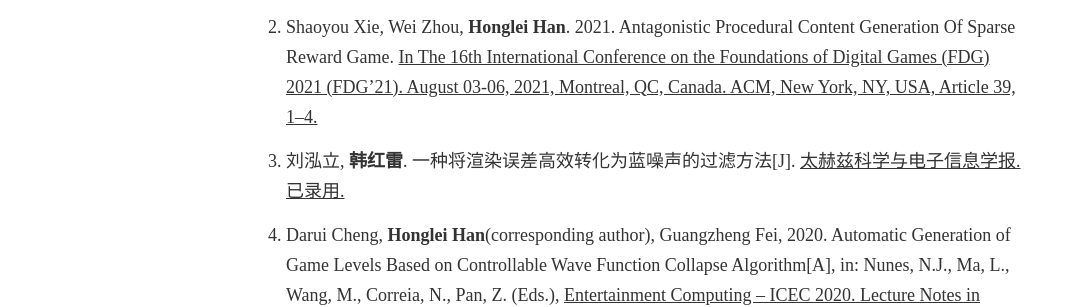
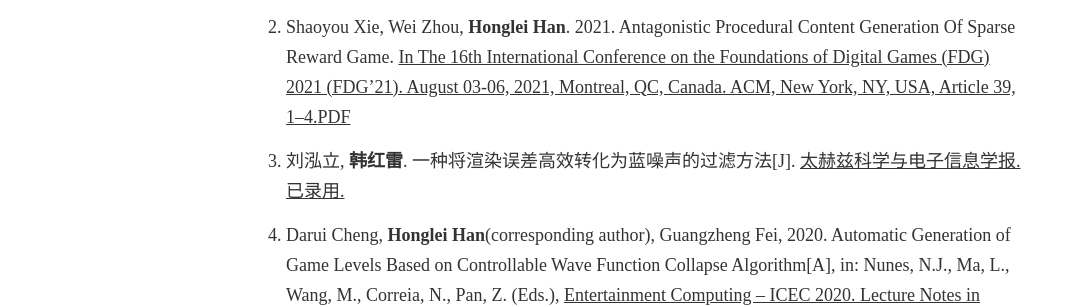
Before and after one commit to hanhonglei/hanhonglei.github.io, a Jekyll site: the page built from Publications.md, in a window 1280 px wide and 900 px high, scrolled down 560 px. Shown: the part 153-460 px from the top of the window, without its empty margins (0-1074 px from the left). Built offline with Jekyll 4.4.1, drawn with Linux system fonts in a browser that asks for light colours; nearby versions of some CDN libraries; some web fonts are replaced.

Commit message:
Update Publications.md

```diff
--- a/Publications.md
+++ b/Publications.md
@@ -11,7 +11,7 @@ permalink: /publications/
 
 ## Papers 论文:
 1. Hongli Liu, **Honglei Han**(corresponding author), Min Jiang(2021), Rank-1 Lattices for Efficient Path Integral Estimation[J]. Computer Graphics Forum[(Proceedings of Eurographics 2021)](https://diglib.eg.org/handle/10.1111/cgf142617), 40: 91-102. https://doi.org/10.1111/cgf.142617 [PDF]({{site.url}}/Resources/EG2021 Rank-1 Lattices for Efficient Path Integral Estimation.pdf)
-1. Shaoyou Xie, Wei Zhou, **Honglei Han**. 2021. Antagonistic Procedural Content Generation Of Sparse Reward Game. [In The 16th International Conference on the Foundations of Digital Games (FDG) 2021 (FDG'21). August 03-06, 2021, Montreal, QC, Canada. ACM, New York, NY, USA, Article 39, 1–4.](https://doi.org/10.1145/3472538.3472580)
+1. Shaoyou Xie, Wei Zhou, **Honglei Han**. 2021. Antagonistic Procedural Content Generation Of Sparse Reward Game. [In The 16th International Conference on the Foundations of Digital Games (FDG) 2021 (FDG'21). August 03-06, 2021, Montreal, QC, Canada. ACM, New York, NY, USA, Article 39, 1–4.](https://doi.org/10.1145/3472538.3472580)[PDF]({{site.url}}/Resources/Antagonistic Procedural Content Generation Of Sparse Reward Game.pdf)
 1. 刘泓立, **韩红雷**. 一种将渲染误差高效转化为蓝噪声的过滤方法[J]. [太赫兹科学与电子信息学报.已录用.](http://www.iaeej.com/xxydzgc/ch/reader/view_abstract.aspx?flag=2&file_no=202009100000003&journal_id=xxydzgc)
 1. Darui Cheng, **Honglei Han**(corresponding author), Guangzheng Fei, 2020. Automatic Generation of Game Levels Based on Controllable Wave Function Collapse Algorithm[A], in: Nunes, N.J., Ma, L., Wang, M., Correia, N., Pan, Z. (Eds.), [Entertainment Computing – ICEC 2020. Lecture Notes in Computer Science, vol 12523. Springer International Publishing, Cham, pp. 37–50.](https://doi.org/10.1007/978-3-030-65736-9_3)	[PDF]({{site.url}}/Resources/2020 Automatic Generation of Game Levels Based on Controllable Wave Function Collapse Algorithm.pdf)
 1. Hongli Liu, **Honglei Han**. 2020. Reconstructing Monte Carlo Errors as a Blue-noise in Screen Space[A]. [In Pacific Graphics Short Papers, Posters, and Work-in-Progress Papers, Sung-hee Lee, Stefanie Zollmann, Makoto Okabe, and BurkhardWuensche (Eds.). The Eurographics Association.](https://doi.org/10.2312/pg.20201230)	[PDF]({{site.url}}/Resources/Reconstructing Monte Carlo Errors as a Blue-noise in Screen Space.pdf)
```
